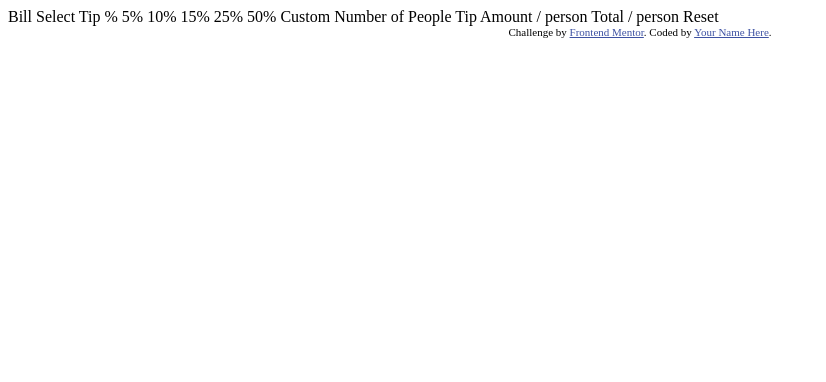
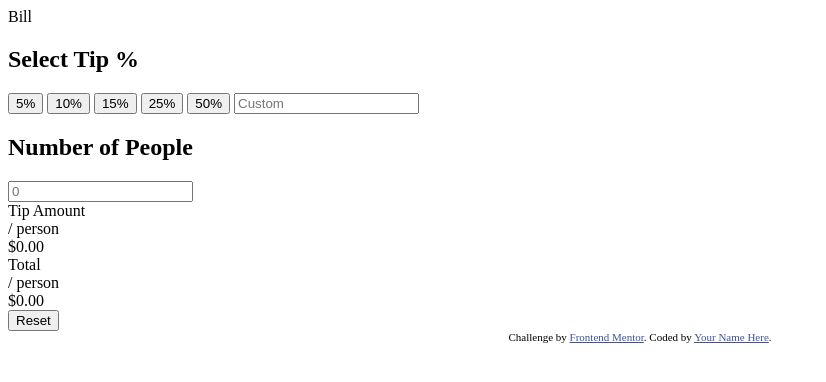
Before and after one commit to Smoopfrog/tip-calculator-app, a plain HTML site: page index.html in a window 1280 px wide. Shown: the whole page, without its empty margins (0-826 px from the left). Drawn offline with Linux system fonts and the light colour scheme.

Commit message:
add initial html

```diff
--- a/index.html
+++ b/index.html
@@ -1,44 +1,72 @@
 <!DOCTYPE html>
 <html lang="en">
   <head>
-  <meta charset="UTF-8">
-  <meta name="viewport" content="width=device-width, initial-scale=1.0"> <!-- displays site properly based on user's device -->
+    <meta charset="UTF-8" />
+    <meta name="viewport" content="width=device-width, initial-scale=1.0" />
+    <!-- displays site properly based on user's device -->
 
-  <link rel="icon" type="image/png" sizes="32x32" href="./images/favicon-32x32.png">
+    <link
+      rel="icon"
+      type="image/png"
+      sizes="32x32"
+      href="./images/favicon-32x32.png"
+    />
 
-  <title>Frontend Mentor | Tip calculator app</title>
+    <title>Tip calculator</title>
 
     <!-- Feel free to remove these styles or customise in your own stylesheet 👍 -->
     <style>
-    .attribution { font-size: 11px; text-align: center; }
-    .attribution a { color: hsl(228, 45%, 44%); }
+      .attribution {
+        font-size: 11px;
+        text-align: center;
+      }
+      .attribution a {
+        color: hsl(228, 45%, 44%);
+      }
     </style>
   </head>
   <body>
+    <div>
+      <div>Bill</div>
 
-  Bill
+      <div>
+        <h2>Select Tip %</h2>
+        <button>5%</button>
+        <button>10%</button>
+        <button>15%</button>
+        <button>25%</button>
+        <button>50%</button>
+        <input placeholder="Custom" />
+      </div>
 
-  Select Tip %
-  5%
-  10%
-  15%
-  25%
-  50%
-  Custom
-
-  Number of People
-
-  Tip Amount
-  / person
-
-  Total
-  / person
-
-  Reset
+      <div>
+        <h2>Number of People</h2>
+        <input placeholder="0" />
+      </div>
+    </div>
+    <div>
+      <div>
+        <div>
+          <div>Tip Amount</div>
+          <div>/ person</div>
+        </div>
+        <div>$0.00</div>
+      </div>
+      <div>
+        <div>
+          <div>Total</div>
+          <div>/ person</div>
+        </div>
+        <div>$0.00</div>
+      </div>
+      <button>Reset</button>
+    </div>
 
     <div class="attribution">
-    Challenge by <a href="https://www.frontendmentor.io?ref=challenge" target="_blank">Frontend Mentor</a>.
-    Coded by <a href="#">Your Name Here</a>.
+      Challenge by
+      <a href="https://www.frontendmentor.io?ref=challenge" target="_blank"
+        >Frontend Mentor</a
+      >. Coded by <a href="#">Your Name Here</a>.
     </div>
   </body>
 </html>
```
Lines whose indentation alone changed are shown as unchanged.
